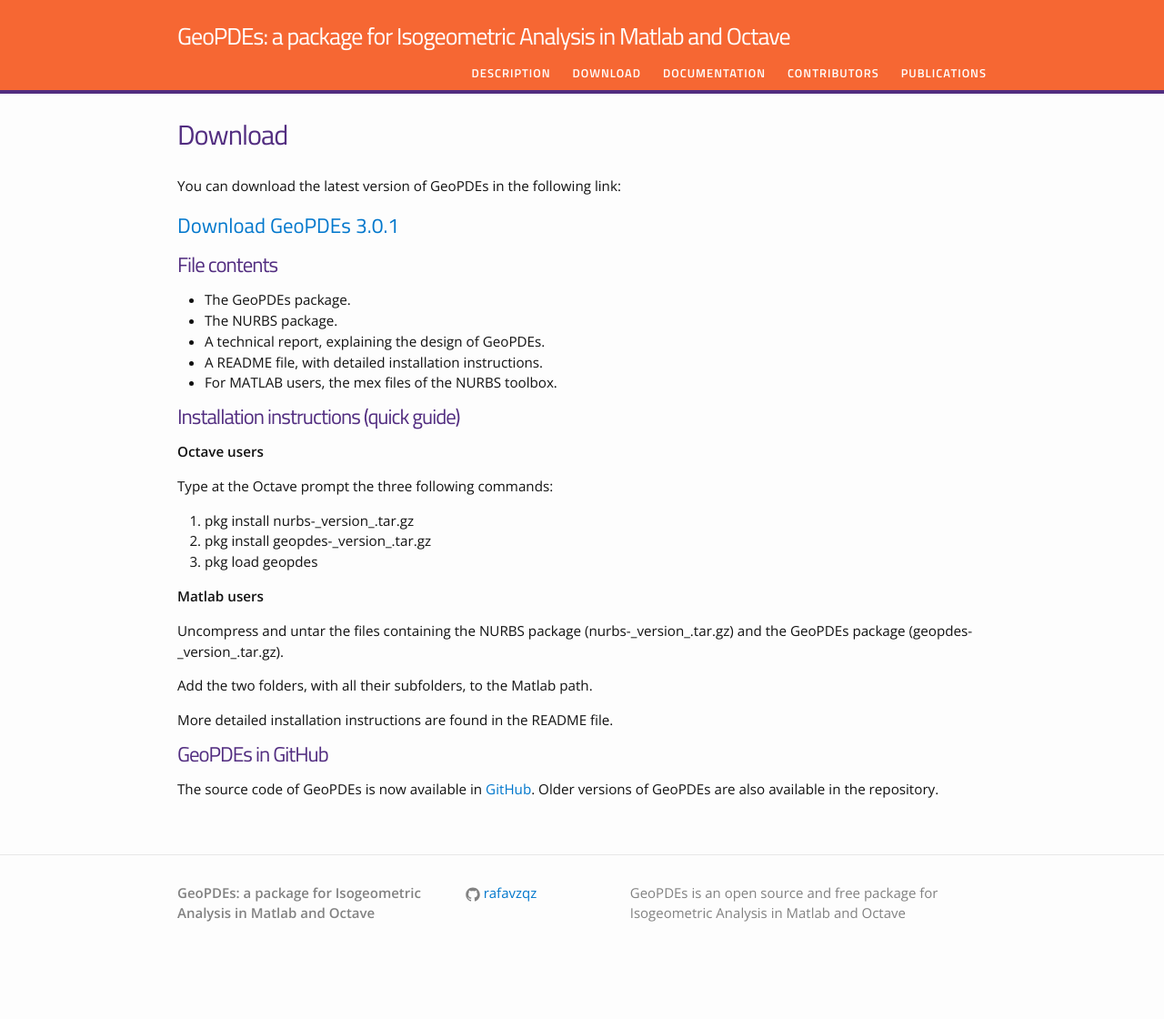
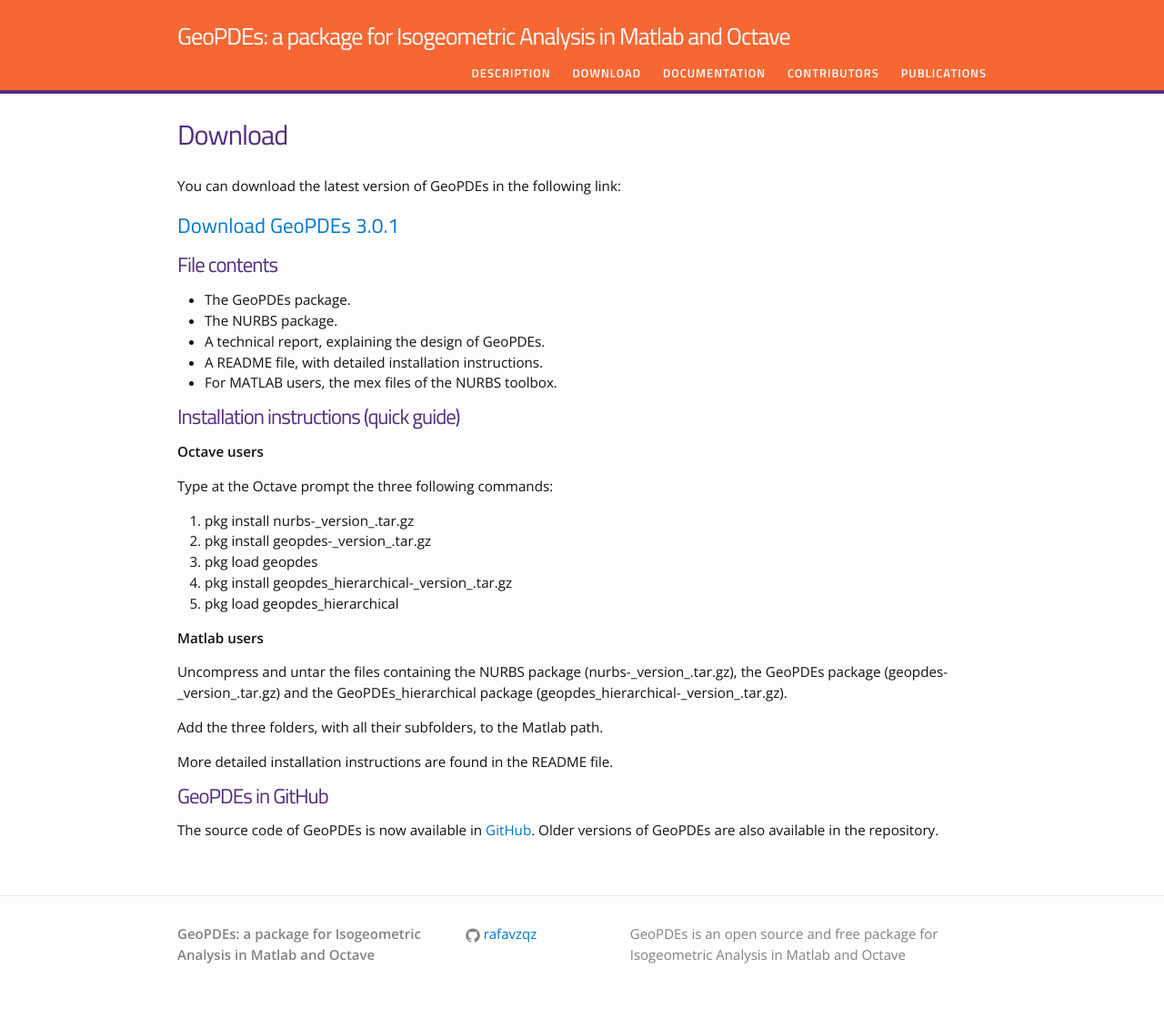
Before and after one commit to rafavzqz/geopdes, a Jekyll site: the page built from download.md, in a window 1280 px wide. Shown: the whole page at 91% size. Built offline with Jekyll 4.4.1, drawn with Linux system fonts in a browser that asks for light colours; before the commit the page ends 1075 px from its top, so only the background shows below that.

```diff
--- a/download.md
+++ b/download.md
@@ -25,12 +25,14 @@ Type at the Octave prompt  the three following commands:
 1. pkg install nurbs-_version_.tar.gz
 2. pkg install geopdes-_version_.tar.gz
 3. pkg load geopdes
+4. pkg install geopdes_hierarchical-_version_.tar.gz
+5. pkg load geopdes_hierarchical
 
 **Matlab users**
 
-Uncompress and untar the files containing the NURBS package (nurbs-_version_.tar.gz) and the GeoPDEs package (geopdes-_version_.tar.gz).
+Uncompress and untar the files containing the NURBS package (nurbs-_version_.tar.gz), the GeoPDEs package (geopdes-_version_.tar.gz) and the GeoPDEs_hierarchical package (geopdes_hierarchical-_version_.tar.gz).
 
-Add the two folders, with all their subfolders, to the Matlab path.
+Add the three folders, with all their subfolders, to the Matlab path.
 
 More detailed installation instructions are found in the README file.
 
```
Also changed, not shown: contributors.md (+1 -0 lines), description.md (+1 -0 lines), publications.md (+4 -2 lines).
